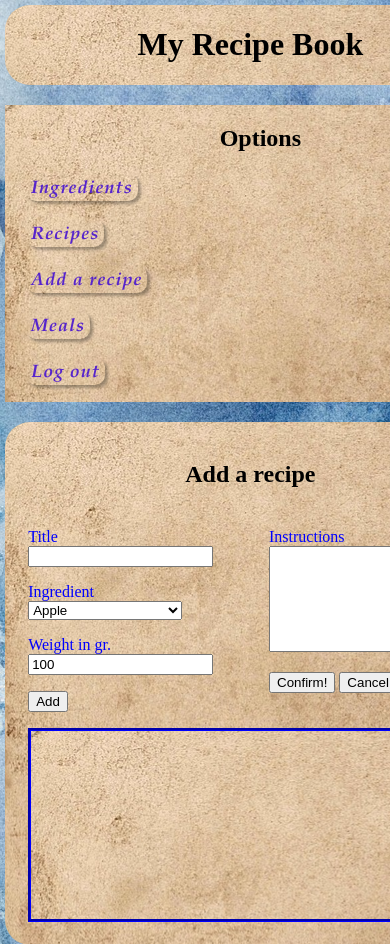
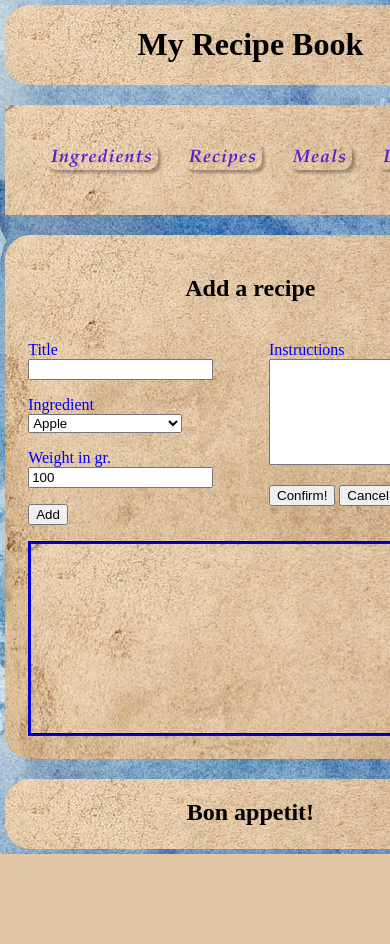
Before and after one commit to SergeyGurbich/Cookbook, a Flask app: page /add in a window 390 px wide; the page is wider, and only the part inside the window is pictured. Shown: the top 944 px of that part. After the commit the page ends 854 px from the top of that part, so only its background shows below. Run offline with Flask 3, Linux system fonts and the light colour scheme; data comes from the database, SQL or seed files in the repository.

Commit message:
css mobile nav 2

```diff
--- a/templates/base.html
+++ b/templates/base.html
@@ -13,14 +13,12 @@
     </header>
 
     <nav id="mainNav">
-      <p> <h2>Options</h2> </p>
-
-      <p><a class='one' href="/add_products">Ingredients</a></p>
-      <p><a class='one' href="/">Recipes</a></p>
-      <p><a class='one' href="/add">Add a recipe</a></p>
-      <p><a class='one' href="/daily_menu">Meals</a></p>
-      <p><a class='one' href="{{ url_for('logout') }}">Log out</a></p>
-
+        <ul class="navbar-menu">
+          <li><a class='one' href="/add_products">Ingredients</a></li>
+          <li><a class='one' href="/">Recipes</a></li>
+         <li><a class='one' href="/daily_menu">Meals</a></li>
+          <li><a class='one' href="{{ url_for('logout') }}">Log out</a></li>
+        </ul>
     </nav>
 
     <footer id="pageFooter" style="border-radius: 25px;">
```
Also changed, not shown: templates/login.html (+11 -7 lines).
